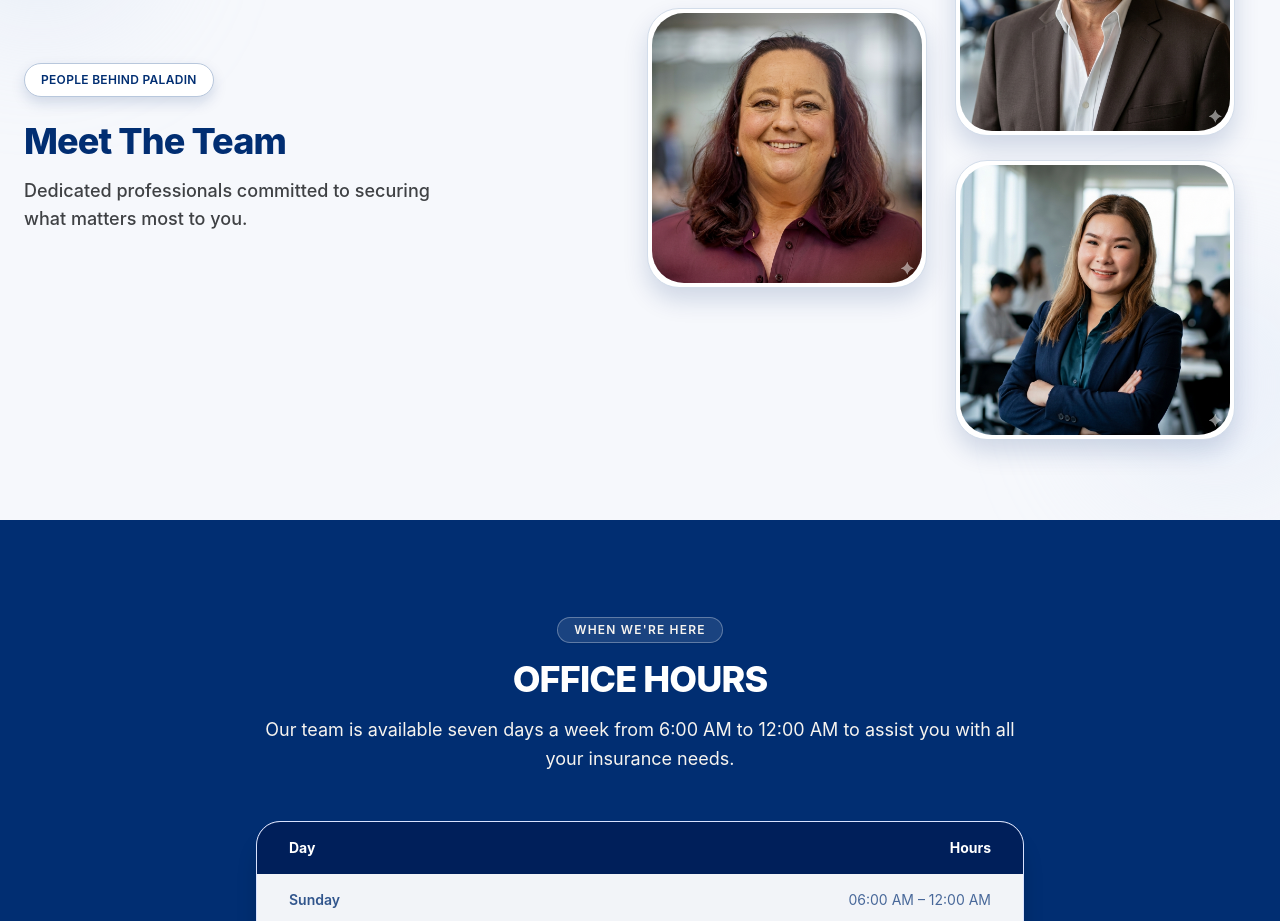
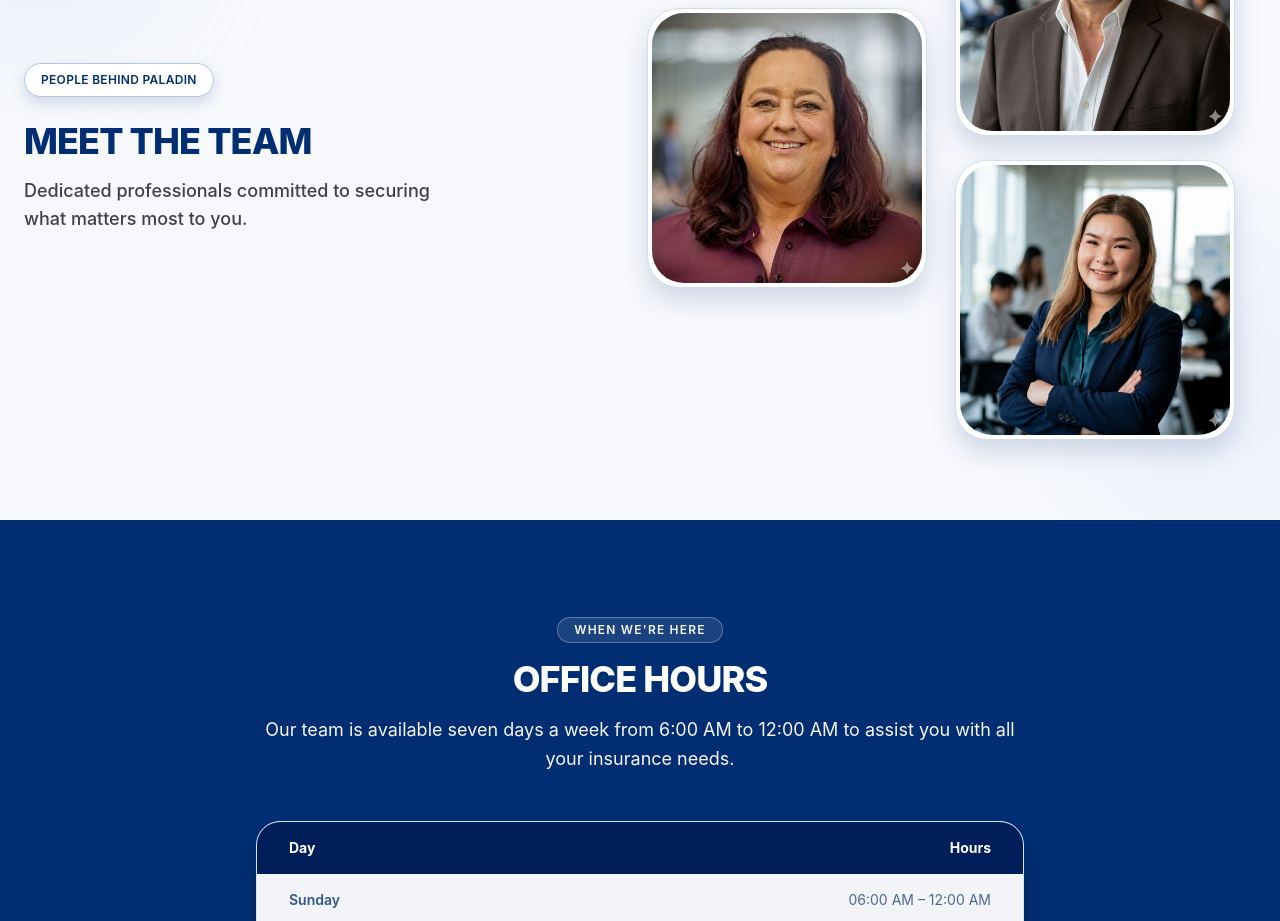
Before and after one commit to lanzashlee/Paladin-, a React (Create React App) app in the folder frontend/: page / in a window 1280 px wide. Shown: the part 5500-6421 px from the top of the page. Built offline with nearby package versions, Linux system fonts and the light colour scheme; no server answers.

Commit message:
Enhanced UI

```diff
--- a/frontend/src/components/Team.js
+++ b/frontend/src/components/Team.js
@@ -31,7 +31,7 @@ function Team() {
             People behind Paladin
           </span>
           <h2 className="mt-6 text-3xl font-extrabold tracking-tight text-[#012E72] md:text-4xl">
-            Meet The Team
+            MEET THE TEAM
           </h2>
 
           <p className="mt-4 max-w-md text-base font-medium leading-relaxed text-[#010407]/75 md:text-lg">
```
